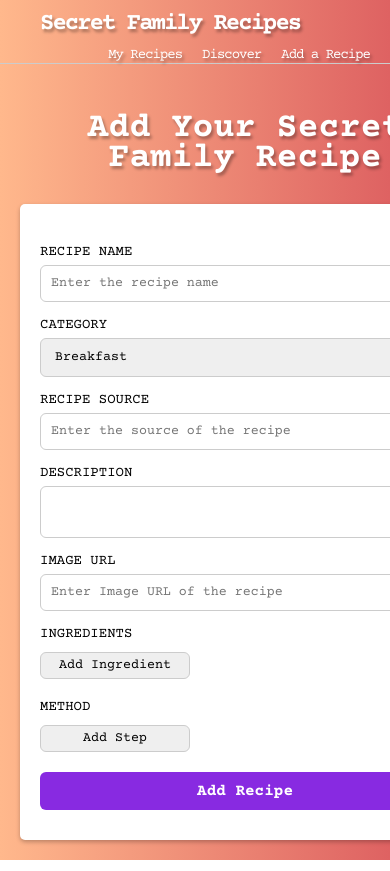
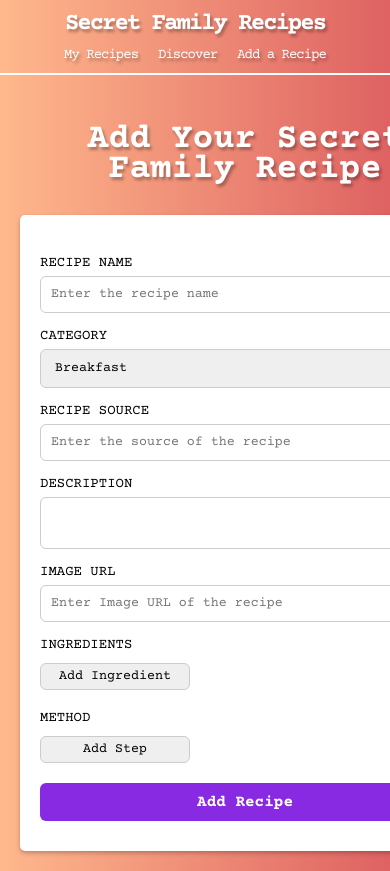
Before and after one commit to Secret-Family-Recipes-Build-Week/Front-End, a React (Create React App) app: page /add-a-recipe in a window 390 px wide. Shown: the top 871 px of the page. Built offline with nearby package versions, Linux system fonts and the light colour scheme.

Commit message:
updated css to make more mobile friendly

```diff
--- a/db.json
+++ b/db.json
@@ -144,18 +144,6 @@
         "Cover tightly and freeze a few hours or overnight before serving. Can be kept frozen for 1 month."
       ],
       "category": ""
-    },
-    {
-      "id": "rDWqIVl",
-      "img": "",
-      "recipe_title": "Terst",
-      "source": "adf",
-      "description": "",
-      "ingredients": [
-        "ad"
-      ],
-      "method": [],
-      "category": "Lunch"
     }
   ]
 }
--- a/src/components/FilterBox/FilterBox.js
+++ b/src/components/FilterBox/FilterBox.js
@@ -32,6 +32,7 @@ const FilterWrapper = styled.div`
     grid-template-columns: 1fr 1fr;
     width: 500px;
     gap: 1rem;
+    padding: 0 2rem;
 `
 
 export default FilterBox
--- a/src/components/Nav.js
+++ b/src/components/Nav.js
@@ -19,13 +19,16 @@ const Nav = props => {
 const NavBox = styled.nav`
     display: grid;
     min-height: 50px;
-    grid-template-columns: repeat(auto-fit, minmax(350px, 1fr));
+    grid-template-columns: repeat(auto-fit, minmax(300px, 1fr));
     align-content: center;
     align-items: center;
-    border-bottom: 1px solid #ccc;
+    border-bottom: 2px solid #fff;
     padding: 0 3rem;
     color: #fff;
     text-shadow: 2px 3px 3px rgba(0,0,0,0.3);
+    @media (max-width: 650px) {
+        text-align: center;
+    }
 
 `
 
@@ -44,6 +47,10 @@ const Logo = styled(Link)`
 
 const Menu = styled.div`
     justify-self: end;
+    @media (max-width: 650px){
+        justify-self: center;
+        padding-bottom: 1rem;
+    }
 `
 
 const MenuLinks = styled(Link)`
```
